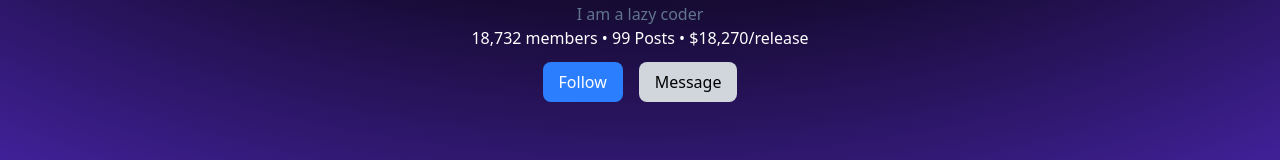
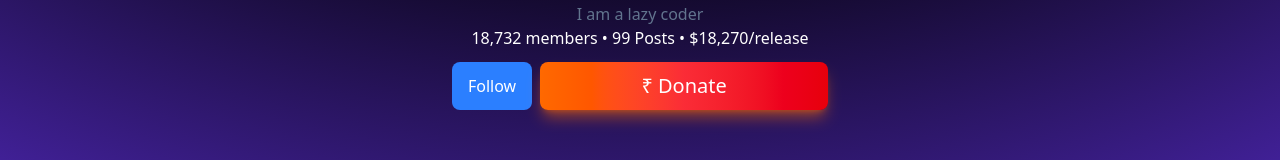
Before and after one commit to bengali-creates/encourage-me, a Next.js app: page /about in a window 1280 px wide. Shown: the part 658-818 px from the top of the page. Built offline with nearby package versions, Linux system fonts and the light colour scheme; no server answers.

Commit message:
Add Payment component and integrate it into Profiles page

```diff
--- a/app/[profiles]/page.js
+++ b/app/[profiles]/page.js
@@ -1,7 +1,12 @@
+
+
 import React from 'react'
+import Payment from '@/components/Payment'
 
 const Profiles = async ({ params }) => {
-  const{ profiles } = await(params)
+  const{ profiles } = await (params)
+
+
   return (
 
     <div>
@@ -22,10 +27,17 @@ const Profiles = async ({ params }) => {
           <div className='text-slate-500'>I am a lazy coder</div>
           <div>18,732 members • 99 Posts • $18,270/release</div>
         </div>
-        <div className='flex justify-center mt-3'>
-          <button className='bg-blue-500 text-white px-4 py-2 rounded-lg hover:bg-blue-600'>Follow</button>
-          <button className='bg-gray-300 text-black px-4 py-2 rounded-lg ml-4 hover:bg-gray-400'>Message</button>
-        </div>
+        <div className='flex justify-center mt-3 gap-2'>
+         <button className='bg-blue-500 text-white px-4 py-2 rounded-lg hover:bg-blue-600'>Follow</button>
+         <Payment/>
+</div>
+
+
+
+
+
+
+
       </div>
       )
 }
--- /dev/null
+++ b/components/Payment.js
@@ -0,0 +1,78 @@
+"use client"
+import React from 'react'
+import { useState } from 'react'
+
+
+
+const Payment = () => {
+    const [toggle, setToggle] = useState(false)
+  return (
+    <div>
+
+          {/* <!-- Modal toggle --> */}
+          <button onClick={()=>{setToggle(!toggle)}} className=' w-2xs text-white
+    bg-gradient-to-r from-orange-500 via-red-500 to-red-600
+    hover:from-orange-400 hover:via-red-400 hover:to-red-500
+    focus:ring-4 focus:outline-none focus:ring-orange-300
+    dark:focus:ring-orange-800
+    shadow-lg shadow-orange-500/50
+    hover:shadow-orange-600/60
+    font-medium rounded-lg  px-3 py-2.5 text-center
+    transition-colors duration-200 ease-in-out text-xl'>₹ Donate</button>
+        {/* <!-- Main modal --> */}
+<div id="crud-modal" tabindex="-1" aria-hidden="true" className={` ${toggle?"":"hidden"} overflow-y-auto overflow-x-hidden absolute top-36 z-50 justify-center items-center w-full md:inset-0 h-[calc(100%-1rem)] max-h-full`}>
+    <div className="relative p-4 w-full max-w-md max-h-full">
+        {/* <!-- Modal content --> */}
+        <div className="relative bg-white rounded-lg shadow-sm dark:bg-gray-700">
+            {/* <!-- Modal header --> */}
+            <div className="flex items-center justify-between p-4 md:p-5 border-b rounded-t dark:border-gray-600 border-gray-200">
+                <h3 className="text-lg font-semibold text-gray-900 dark:text-white">
+                    Create New Product
+                </h3>
+                <button type="button" className="text-gray-400 bg-transparent hover:bg-gray-200 hover:text-gray-900 rounded-lg text-sm w-8 h-8 ms-auto inline-flex justify-center items-center dark:hover:bg-gray-600 dark:hover:text-white" data-modal-toggle="crud-modal">
+                    <svg className="w-3 h-3" aria-hidden="true" xmlns="http://www.w3.org/2000/svg" fill="none" viewBox="0 0 14 14">
+                        <path stroke="currentColor" strokeLinecap="round" strokeLinejoin="round" strokeWidth="2" d="m1 1 6 6m0 0 6 6M7 7l6-6M7 7l-6 6"/>
+                    </svg>
+                    <span className="sr-only">Close modal</span>
+                </button>
+            </div>
+            {/* <!-- Modal body --> */}
+            <form className="p-4 md:p-5">
+                <div className="grid gap-4 mb-4 grid-cols-2">
+                    <div className="col-span-2">
+                        <label htmlFor="name" className="block mb-2 text-sm font-medium text-gray-900 dark:text-white">Name</label>
+                        <input type="text" name="name" id="name" className="bg-gray-50 border border-gray-300 text-gray-900 text-sm rounded-lg focus:ring-primary-600 focus:border-primary-600 block w-full p-2.5 dark:bg-gray-600 dark:border-gray-500 dark:placeholder-gray-400 dark:text-white dark:focus:ring-primary-500 dark:focus:border-primary-500" placeholder="Type product name" required=""/>
+                    </div>
+                    <div className="col-span-2 sm:col-span-1">
+                        <label htmlFor="price" className="block mb-2 text-sm font-medium text-gray-900 dark:text-white">Price</label>
+                        <input type="number" name="price" id="price" className="bg-gray-50 border border-gray-300 text-gray-900 text-sm rounded-lg focus:ring-primary-600 focus:border-primary-600 block w-full p-2.5 dark:bg-gray-600 dark:border-gray-500 dark:placeholder-gray-400 dark:text-white dark:focus:ring-primary-500 dark:focus:border-primary-500" placeholder="$2999" required=""/>
+                    </div>
+                    <div className="col-span-2 sm:col-span-1">
+                        <label htmlFor="category" className="block mb-2 text-sm font-medium text-gray-900 dark:text-white">Donations</label>
+                        <select id="category" className="bg-gray-50 border border-gray-300 text-gray-900 text-sm rounded-lg focus:ring-primary-500 focus:border-primary-500 block w-full p-2.5 dark:bg-gray-600 dark:border-gray-500 dark:placeholder-gray-400 dark:text-white dark:focus:ring-primary-500 dark:focus:border-primary-500">
+                            <option selected="">Select category</option>
+                            <option value="100">₹100</option>
+                            <option value="500">₹500</option>
+                            <option value="1000">₹1000</option>
+                            <option value="1500">₹10000</option>
+
+                        </select>
+                    </div>
+                    <div className="col-span-2">
+                        <label htmlFor="description" className="block mb-2 text-sm font-medium text-gray-900 dark:text-white">Product Description</label>
+                        <textarea id="description" rows="4" className="block p-2.5 w-full text-sm text-gray-900 bg-gray-50 rounded-lg border border-gray-300 focus:ring-blue-500 focus:border-blue-500 dark:bg-gray-600 dark:border-gray-500 dark:placeholder-gray-400 dark:text-white dark:focus:ring-blue-500 dark:focus:border-blue-500" placeholder="Write product description here"></textarea>
+                    </div>
+                </div>
+                <button type="submit" className="text-white inline-flex items-center bg-blue-700 hover:bg-blue-800 focus:ring-4 focus:outline-none focus:ring-blue-300 font-medium rounded-lg text-sm px-5 py-2.5 text-center dark:bg-blue-600 dark:hover:bg-blue-700 dark:focus:ring-blue-800">
+                    <svg className="me-1 -ms-1 w-5 h-5" fill="currentColor" viewBox="0 0 20 20" xmlns="http://www.w3.org/2000/svg"><path fillRule="evenodd" d="M10 5a1 1 0 011 1v3h3a1 1 0 110 2h-3v3a1 1 0 11-2 0v-3H6a1 1 0 110-2h3V6a1 1 0 011-1z" clip-rule="evenodd"></path></svg>
+                    Add new product
+                </button>
+            </form>
+        </div>
+    </div>
+</div>
+    </div>
+  )
+}
+
+export default Payment
```
